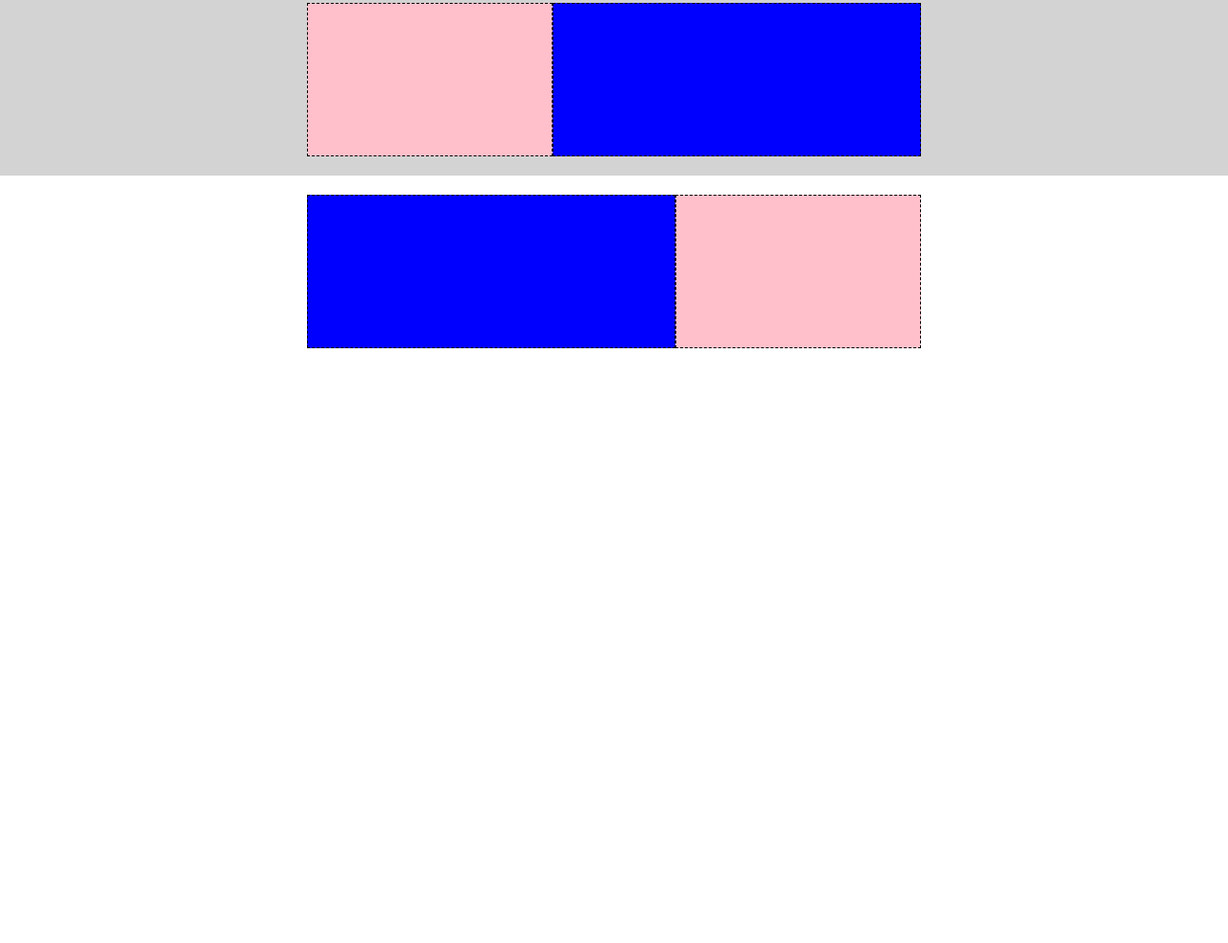
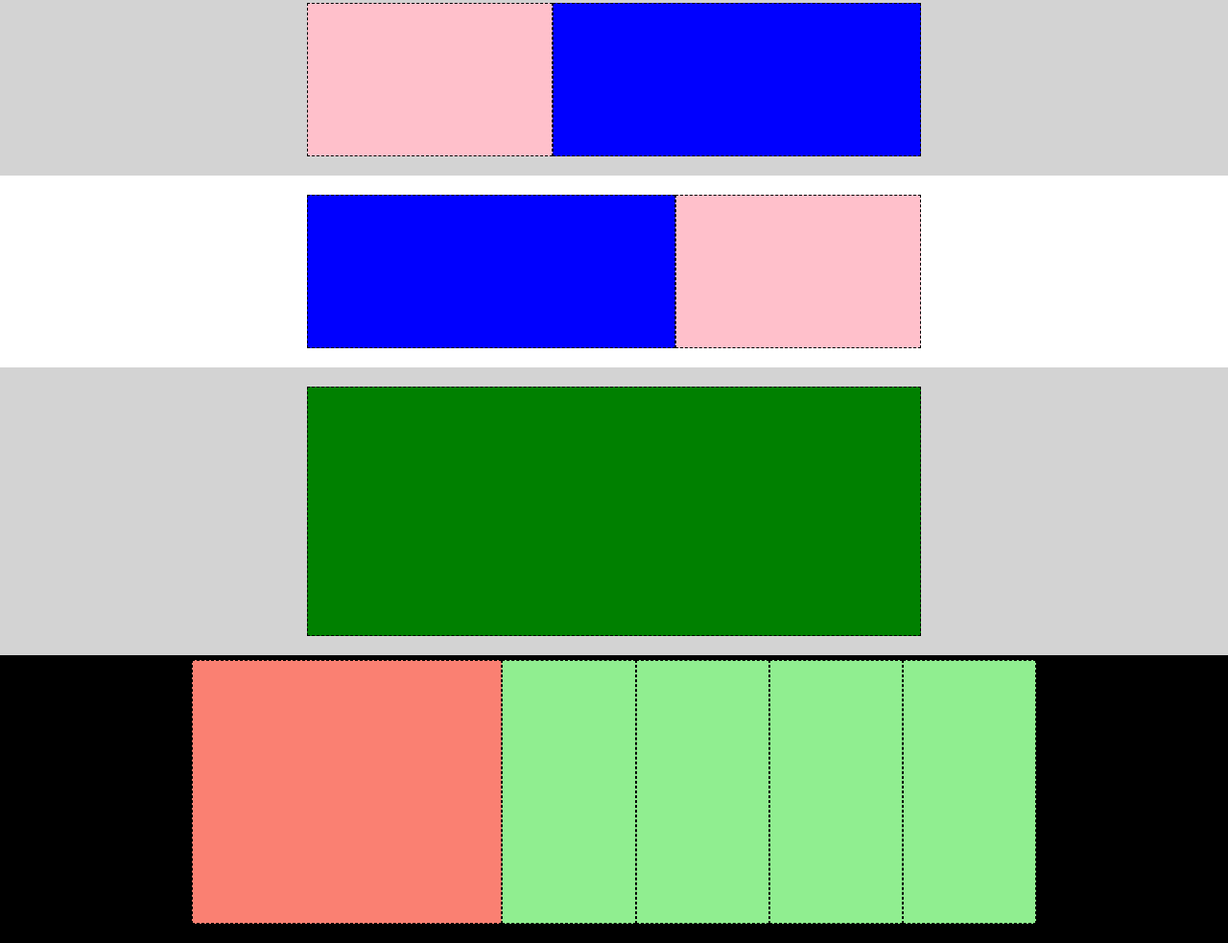
Before and after one commit to FerrariMarc0/htmlcss-struttura-discord, a plain HTML site: page index.html in a window 1280 px wide. Shown: the part 457-1440 px from the top of the page at 96% size. Before the commit the page ends 840 px from the top, so only its background shows below. Drawn offline with Linux system fonts and the light colour scheme.

Commit message:
sezione 4

```diff
--- a/css/style.css
+++ b/css/style.css
@@ -48,7 +48,7 @@ header{
     padding: 20px 0;
 }
 
-.sect2{
+.samesect{
     height: 200px;
     padding: 20px 0;
     display: flex;
@@ -80,3 +80,37 @@ header{
 .grey{
     background-color: lightgray;
 }
+
+.bigwindow{
+    width: 50%;
+    height: 100%;
+    margin: auto;
+    background-color: green;
+}
+
+.sect3{
+    height: 300px;
+    padding: 20px 0;
+}
+
+.five{
+    background-color: black;
+    height: 300px;
+    padding: 5px 200px 20px 200px;
+}
+
+.box{
+    height: 100%;
+    width: 30%;
+
+}
+
+.salmonbox{
+    background-color: salmon;
+    width: 70%;
+
+}
+
+.water{
+    background-color: lightgreen;
+}
--- a/index.html
+++ b/index.html
@@ -26,19 +26,28 @@
         <div class="sect1">
              <div class="window1 debug"></div>
         </div>
-        <div class="sect2 flex">
+        <div class="samesect flex">
             <div class="windows1 debug"></div>
             <div class="windows2 debug"></div>
         </div>
-        <div class="sect2 flex grey">
+        <div class="samesect flex grey">
             <div class="windows2 debug"></div>
             <div class="windows1 debug"></div>
         </div>
-        <div class="sect2 flex">
+        <div class="samesect flex">
             <div class="windows1 debug"></div>
             <div class="windows2 debug"></div>
         </div>
-
+         <div class="sect3 grey">
+            <div class="bigwindow debug"></div>
+        </div>
+        <div class="flex five">
+            <div class="salmonbox debug"></div>
+            <div class="water box debug"></div>
+            <div class="water box debug"></div>
+            <div class="water box debug"></div>
+            <div class="water box debug"></div>
+        </div>
     </main>
     <footer></footer>
 </body>
```
